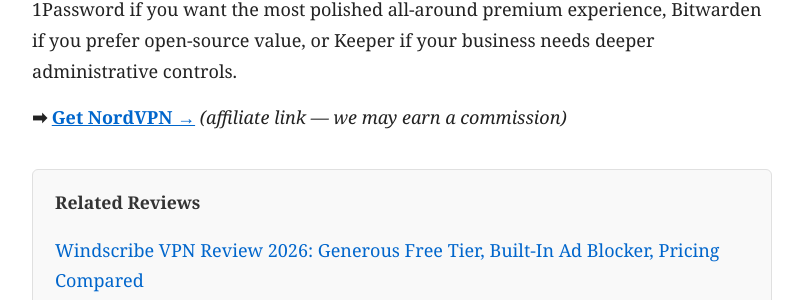
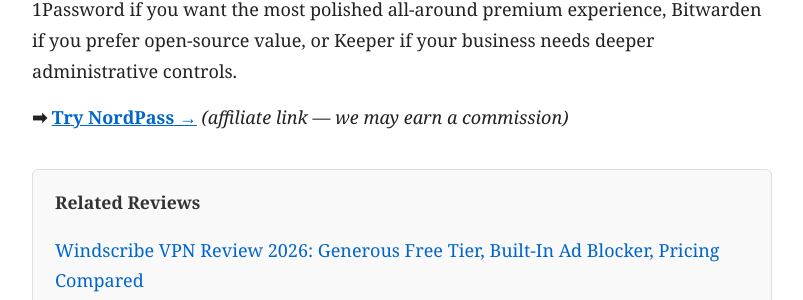
Before and after one commit to fitzpatrick224411-ctrl/newpickstoday, a Jekyll site: the page built from _posts/2026-05-14-nordpass-review-2026-from-the-nordvpn-team-how-does-their-pa.md, in a window 1280 px wide and 900 px high, scrolled down 11694 px. Shown: the part 155-455 px from the top of the window, without its empty margins (238-1041 px from the left). Built offline with Jekyll 4.4.1, drawn with Linux system fonts in a browser that asks for light colours.

Commit message:
fix: nordpass review CTA corrected to nordpass.com

```diff
--- a/_posts/2026-05-14-nordpass-review-2026-from-the-nordvpn-team-how-does-their-pa.md
+++ b/_posts/2026-05-14-nordpass-review-2026-from-the-nordvpn-team-how-does-their-pa.md
@@ -198,4 +198,4 @@
 
 **Recommendation:** Choose NordPass if you want a modern password manager that is easy to use and covers the security essentials without overwhelming you. Consider 1Password if you want the most polished all-around premium experience, Bitwarden if you prefer open-source value, or Keeper if your business needs deeper administrative controls.
 
-> **➡ [Get NordVPN →](https://nordvpn.com/)** *(affiliate link — we may earn a commission)*
+> **➡ [Try NordPass →](https://nordpass.com/)** *(affiliate link — we may earn a commission)*
```
